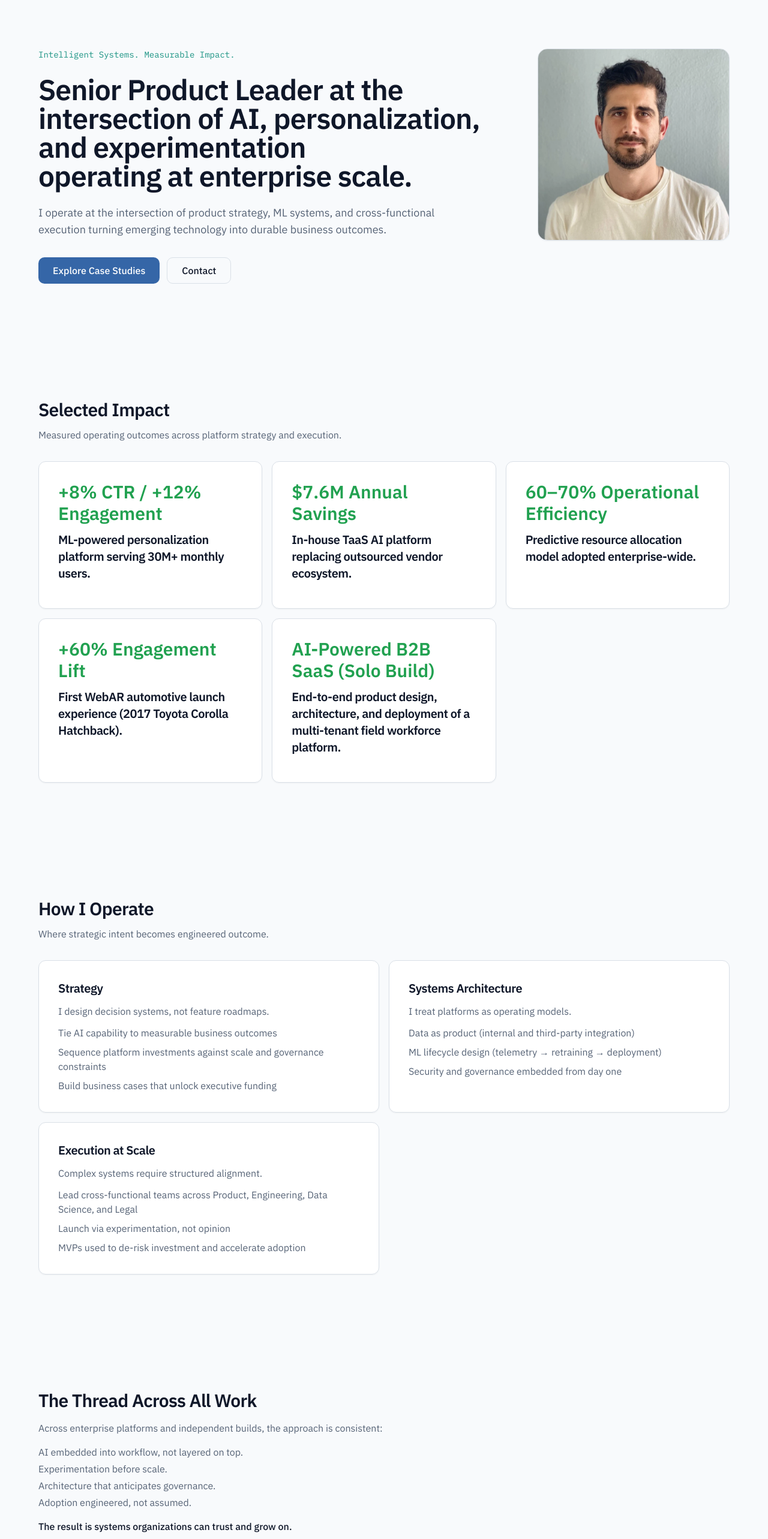
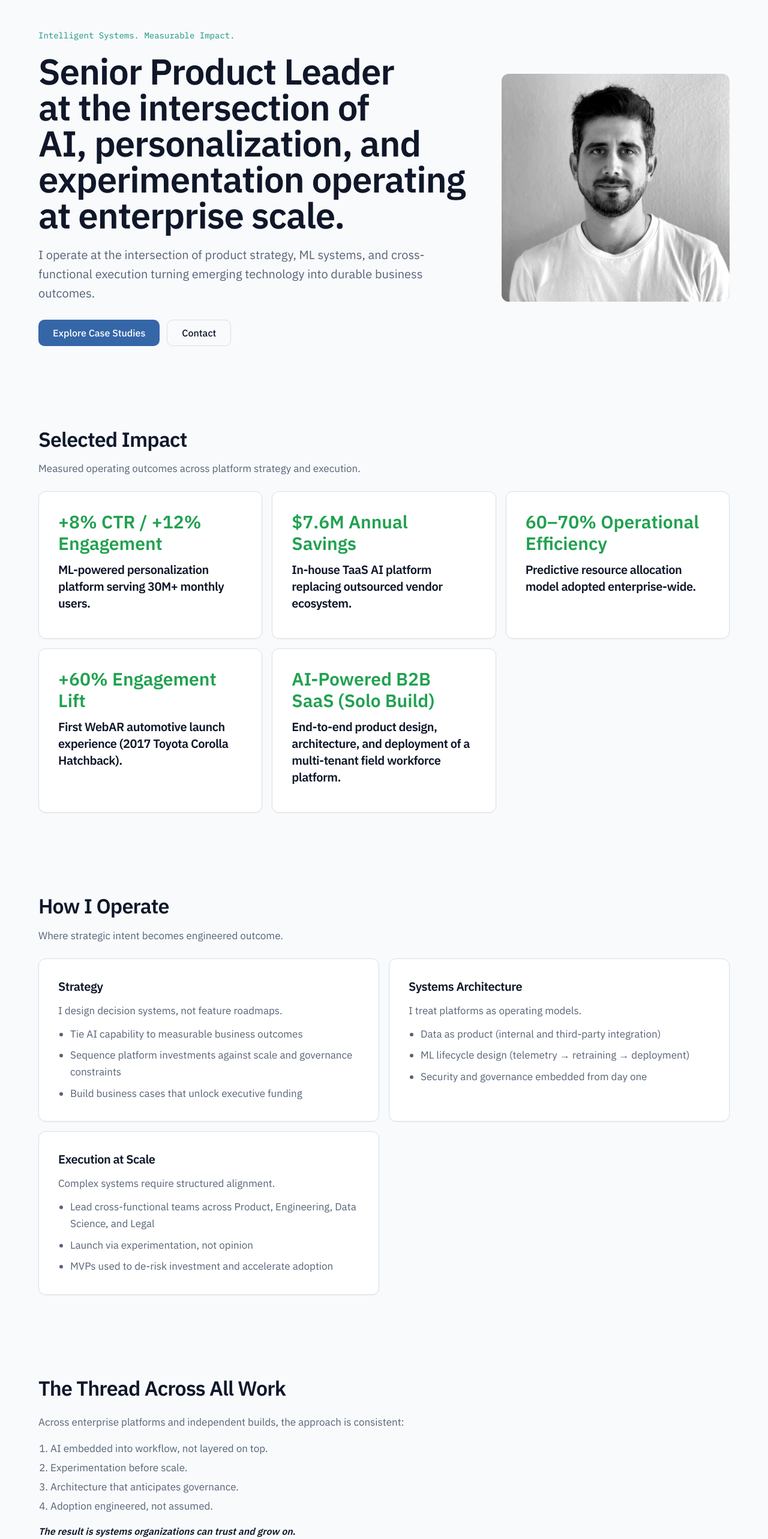
Before and after one commit to delalamamiguel-max/portfolio, a React (Vite) app: page /#case-studies in a window 1280 px wide. Shown: the part 80-2646 px from the top of the page at 60% size. Built offline with nearby package versions, Linux system fonts and the light colour scheme.

Commit message:
refine homepage flow, private case-study detail UX, and CMS docs

```diff
--- a/src/components/case-study/case-study-template.tsx
+++ b/src/components/case-study/case-study-template.tsx
@@ -24,7 +24,7 @@ export function CaseStudyTemplate({ study }: CaseStudyTemplateProps) {
 
         <div className="space-y-8">
           <header className="space-y-4">
-            <HistoryBackButton fallbackTo="/case-studies" label="Back" />
+            <HistoryBackButton fallbackTo="/" label="Back to Home" />
             <h1 className="h1">{study.title}</h1>
             <p className="body-lg max-w-3xl">{study.summary}</p>
             <div className="flex max-w-full flex-wrap items-start gap-2">
--- a/src/components/layout/section.tsx
+++ b/src/components/layout/section.tsx
@@ -19,7 +19,7 @@ export function Section({ children, className, density = "default", as = "sectio
       aria-label={ariaLabel}
       className={cn(
         "container scroll-mt-24",
-        density === "default" ? "py-12 md:py-16 lg:py-24" : "py-12 md:py-14 lg:py-20",
+        density === "default" ? "py-10 md:py-12 lg:py-16" : "py-8 md:py-10 lg:py-12",
         className,
       )}
     >
--- a/src/index.css
+++ b/src/index.css
@@ -88,27 +88,27 @@ html {
 
 @layer components {
   .h1 {
-    @apply text-4xl font-semibold tracking-[-0.02em] text-primary-text md:text-5xl;
+    @apply text-4xl font-semibold tracking-[-0.02em] text-primary-text md:text-5xl lg:text-6xl;
   }
 
   .h2 {
-    @apply text-3xl font-semibold tracking-tight text-primary-text;
+    @apply text-[30px] font-semibold tracking-tight text-primary-text md:text-[34px];
   }
 
   .h3 {
-    @apply text-[22px] font-semibold tracking-tight text-primary-text;
+    @apply text-2xl font-semibold tracking-tight text-primary-text;
   }
 
   .h4 {
     @apply text-xl font-semibold tracking-tight text-primary-text;
   }
 
-.body-lg {
-    @apply text-lg text-muted-text;
+  .body-lg {
+    @apply text-xl leading-8 text-muted-text;
   }
 
   .body-md {
-    @apply text-base text-muted-text;
+    @apply text-[17px] leading-7 text-muted-text;
   }
 
   .mono-label {
@@ -122,6 +122,18 @@ html {
 
 .link-accent {
   @apply font-mono text-sm text-accent transition-colors duration-200 hover:opacity-80 hover:underline focus-visible:outline-none focus-visible:ring-2 focus-visible:ring-ring focus-visible:ring-offset-2 focus-visible:ring-offset-background;
+}
+
+[data-reveal] {
+  opacity: 0;
+  transform: translateY(10px);
+  transition: opacity 420ms ease, transform 420ms ease;
+  transition-delay: var(--reveal-delay, 0ms);
+}
+
+[data-reveal].is-visible {
+  opacity: 1;
+  transform: translateY(0);
 }
 
 .status-success-text {
@@ -231,4 +243,9 @@ th {
     animation: none !important;
     transition-duration: 0ms !important;
   }
+
+  [data-reveal] {
+    opacity: 1 !important;
+    transform: none !important;
+  }
 }
--- a/src/pages/home-page.tsx
+++ b/src/pages/home-page.tsx
@@ -1,4 +1,5 @@
 import { FormEvent, useEffect, useMemo, useState } from "react";
+import { Link } from "react-router-dom";
 import { useLocation } from "react-router-dom";
 import { Section } from "@/components/layout/section";
 import { Button } from "@/components/ui/button";
@@ -28,8 +29,8 @@ function resolveSectionTarget(href: string, fallbackId: string): string {
 function HeroSection({ id, content }: { id: string; content: HomeContent }) {
   return (
     <Section id={id} ariaLabel="Hero">
-      <div className="grid gap-8 lg:grid-cols-[minmax(0,1fr)_320px] lg:items-start">
-        <div className="max-w-3xl space-y-6">
+      <div data-reveal className="grid gap-8 lg:grid-cols-[minmax(0,1fr)_380px] lg:items-center">
+        <div className="max-w-3xl space-y-5">
           <p className="mono-label">{content.heroEyebrow}</p>
           <h1 className="h1 text-balance">{content.heroHeadline}</h1>
           <p className="body-lg max-w-2xl">{content.heroSubheadline}</p>
@@ -51,13 +52,13 @@ function HeroSection({ id, content }: { id: string; content: HomeContent }) {
           </div>
         </div>
 
-        <div className="mx-auto w-full max-w-[320px] lg:mx-0">
-          <div className="relative aspect-square overflow-hidden rounded-2xl border border-border bg-card/90 shadow-sm transition-colors duration-300">
+        <div className="mx-auto w-full max-w-[340px] lg:mx-0 lg:max-w-[380px]">
+          <div className="relative aspect-square overflow-hidden rounded-xl">
             {content.profileImage?.src ? (
               <img
                 src={content.profileImage.src}
                 alt={content.profileImage.alt || "Homepage profile image"}
-                className="h-full w-full object-cover"
+                className="h-full w-full object-cover grayscale contrast-125"
                 loading="eager"
                 decoding="async"
               />
@@ -80,11 +81,11 @@ function HeroSection({ id, content }: { id: string; content: HomeContent }) {
 function SelectedImpactSection({ id, content }: { id: string; content: HomeContent }) {
   return (
     <Section id={id} ariaLabel="Selected impact">
-      <div className="mb-8 max-w-2xl space-y-3">
+      <div data-reveal className="mb-6 max-w-2xl space-y-2">
         <h2 className="h2">{content.selectedImpactHeading}</h2>
         <p className="body-md">{content.selectedImpactSubtext}</p>
       </div>
-      <div className="grid gap-4 md:grid-cols-3">
+      <div data-reveal className="grid gap-4 md:grid-cols-3">
         {content.proofMetrics.map((metric) => (
           <MetricBlock
             key={`${metric.metric}-${metric.descriptor}`}
@@ -101,19 +102,19 @@ function SelectedImpactSection({ id, content }: { id: string; content: HomeConte
 function StrategicPillarsSection({ id, content }: { id: string; content: HomeContent }) {
   return (
     <Section id={id} ariaLabel="Strategic pillars">
-      <div className="mb-8 max-w-2xl space-y-3">
+      <div data-reveal className="mb-6 max-w-2xl space-y-2">
         <h2 className="h2">{content.strategicPillarsHeading}</h2>
         <p className="body-md">{content.strategicPillarsSubtext}</p>
       </div>
-      <div className="grid gap-4 md:grid-cols-2">
+      <div data-reveal className="grid items-stretch gap-4 md:grid-cols-2">
         {content.strategicPillars.map((pillar) => (
-          <Card key={pillar.headline} variant="case-study" padding="md">
+          <Card key={pillar.headline} variant="case-study" padding="md" className="h-full">
             <CardHeader className="space-y-3">
               <CardTitle>{pillar.headline}</CardTitle>
               <p className="body-md">{pillar.subheadline}</p>
-              <ul className="space-y-2">
+              <ul className="list-disc space-y-2 pl-5">
                 {pillar.bullets.map((bullet) => (
-                  <li key={bullet} className="body-md truncate-none break-normal">
+                  <li key={bullet} className="body-md leading-relaxed">
                     {bullet}
                   </li>
                 ))}
@@ -129,7 +130,7 @@ function StrategicPillarsSection({ id, content }: { id: string; content: HomeCon
 function CustomSectionsSection({ id, content }: { id: string; content: HomeContent }) {
   return (
     <Section id={id} ariaLabel="Custom content sections">
-      <div className="space-y-8">
+      <div data-reveal className="space-y-8">
         {content.customSections.map((entry) => (
           <article key={`${entry.cmsLabel}-${entry.publicTitle}`} className="space-y-4">
             <h2 className="h2">{entry.publicTitle}</h2>
@@ -137,27 +138,30 @@ function CustomSectionsSection({ id, content }: { id: string; content: HomeConte
               <>
                 {entry.body ? <p className="body-md max-w-4xl">{entry.body}</p> : null}
                 {entry.bullets.length > 0 ? (
-                  <ul className="space-y-1">
-                    {entry.bullets.map((bullet) => (
+                  <ol className="list-decimal space-y-1 pl-5">
+                    {entry.bullets.map((bullet, index) => (
                       <li key={bullet} className="body-md">
-                        {bullet}
+                        {bullet || `Point ${index + 1}`}
                       </li>
                     ))}
-                  </ul>
+                  </ol>
                 ) : null}
               </>
             ) : (
               <div className="space-y-4">
                 {entry.credentials.map((credential) => (
                   <div key={`${credential.programTitle}-${credential.institution}`} className="rounded-lg border border-border/70 bg-card/60 p-4">
-                    <h3 className="h4">{credential.programTitle}</h3>
+                    <p className="mono-label opacity-70">Program</p>
+                    <h3 className="h4 mt-1">{credential.programTitle}</h3>
+                    <p className="mono-label mt-3 opacity-70">Institution</p>
                     <p className="body-md mt-1">{credential.institution}</p>
-                    <p className="body-md mt-2">{credential.appliedContext}</p>
+                    <p className="mono-label mt-3 opacity-70">Applied Context</p>
+                    <p className="body-md mt-1">{credential.appliedContext}</p>
                   </div>
                 ))}
               </div>
             )}
-            {entry.closingStatement ? <p className="text-base font-medium text-foreground">{entry.closingStatement}</p> : null}
+            {entry.closingStatement ? <p className="text-base font-semibold italic text-foreground">{entry.closingStatement}</p> : null}
           </article>
         ))}
       </div>
@@ -169,8 +173,8 @@ function CaseStudiesSection({ id }: { id: string }) {
   const studies = getCaseStudies(false);
   return (
     <Section id={id} ariaLabel="Case studies">
-      <div className="max-w-4xl space-y-6">
-        <header className="space-y-3">
+      <div data-reveal className="max-w-4xl space-y-6">
+        <header className="space-y-2">
           <h2 className="h2">Case Studies</h2>
           <p className="body-lg">Selected strategic product systems work.</p>
         </header>
@@ -184,6 +188,9 @@ function CaseStudiesSection({ id }: { id: string }) {
                   <TagPill key={`${study.slug}-${tag}`}>{tag}</TagPill>
                 ))}
               </div>
+              <Link to={`/case-studies/${study.slug}`} className="mt-4 inline-block link-accent">
+                Open case study
+              </Link>
             </Card>
           ))}
         </div>
@@ -196,23 +203,26 @@ function PhilosophySection({ id }: { id: string }) {
   const essays = getPhilosophyDocs(false);
   return (
     <Section id={id} ariaLabel="Philosophy">
-      <div className="max-w-4xl space-y-8">
-        <header className="space-y-4">
+      <div data-reveal className="max-w-4xl space-y-6">
+        <header className="space-y-3">
           <h2 className="h2">Philosophy</h2>
           <p className="body-lg max-w-3xl">Short strategy essays on product systems, governance, and intelligent platform scale.</p>
         </header>
 
-        <div className="space-y-4">
+        <div className="space-y-5">
           {essays.map((essay) => (
-            <article key={essay.slug} id={`essay-${essay.slug}`} className="card-case-study">
+            <article key={essay.slug} id={`essay-${essay.slug}`} className="card-case-study space-y-3">
               <h3 className="h3">{essay.title}</h3>
-              <p className="mt-3 body-md">{essay.summary}</p>
+              <p className="body-md font-medium text-foreground">{essay.summary}</p>
+              <div
+                className="markdown-content body-md space-y-2"
+                dangerouslySetInnerHTML={{ __html: markdownToHtml(essay.body) }}
+              />
               <div className="mt-4 flex flex-wrap gap-2">
                 {essay.tags.map((tag) => (
                   <TagPill key={`${essay.slug}-${tag}`}>{tag}</TagPill>
                 ))}
               </div>
-              <div className="markdown-content mt-4 body-md" dangerouslySetInnerHTML={{ __html: markdownToHtml(essay.body) }} />
             </article>
           ))}
         </div>
@@ -225,53 +235,11 @@ function ResumeSection({ id }: { id: string }) {
   const resume = getResumeContent();
   return (
     <Section id={id} ariaLabel="Resume">
-      <div className="max-w-5xl space-y-8">
-        <header className="flex flex-wrap items-start justify-between gap-4">
-          <div className="space-y-3">
-            <h2 className="h2">Resume</h2>
-            <p className="body-lg max-w-3xl">Metrics-forward timeline optimized for fast recruiter and executive skim.</p>
-          </div>
-          <a href={resume.downloadablePdfUrl} download>
-            <Button variant="secondary" size="lg">Download PDF</Button>
-          </a>
-        </header>
-
-        <div className="space-y-4">
-          {resume.sections.map((entry) => (
-            <Card key={`${entry.role}-${entry.company}`} variant="case-study" padding="md">
-              <div className="flex flex-wrap items-center justify-between gap-3">
-                <div>
-                  <h3 className="h3">{entry.role}</h3>
-                  <p className="body-md mt-1">{entry.company}</p>
-                </div>
-                <p className="mono-label">{entry.timeline}</p>
-              </div>
-
-              <ul className="mt-4 space-y-2">
-                {entry.highlights.map((highlight) => (
-                  <li key={highlight} className="body-md flex gap-2">
-                    <span className="mt-2 h-1.5 w-1.5 rounded-full bg-accent" aria-hidden="true" />
-                    <span>{highlight}</span>
-                  </li>
-                ))}
-              </ul>
-
-              <div className="mt-4 flex flex-wrap items-center gap-2">
-                {entry.metrics.map((metric) => (
-                  <p key={`${entry.role}-${metric}`} className="rounded-md border border-border bg-secondary px-3 py-1 text-sm text-foreground">
-                    <strong>{metric}</strong>
-                  </p>
-                ))}
-              </div>
-
-              <div className="mt-4 flex flex-wrap gap-2">
-                {entry.tags.map((tag) => (
-                  <TagPill key={`${entry.role}-${tag}`}>{tag}</TagPill>
-                ))}
-              </div>
-            </Card>
-          ))}
-        </div>
+      <div data-reveal className="max-w-5xl">
+        <h2 className="sr-only">Resume</h2>
+        <a href={resume.downloadablePdfUrl} target="_blank" rel="noopener noreferrer">
+          <Button variant="primary" size="lg">Download PDF</Button>
+        </a>
       </div>
     </Section>
   );
@@ -312,8 +280,8 @@ function ContactSection({ id }: { id: string }) {
 
   return (
     <Section id={id} ariaLabel="Contact">
-      <div className="max-w-3xl space-y-8">
-        <header className="space-y-4">
+      <div data-reveal className="max-w-3xl space-y-6">
+        <header className="space-y-3">
           <h2 className="h2">Contact</h2>
           <p className="body-lg">{contact.headline}</p>
           <p className="body-md">{contact.subtext}</p>
@@ -394,5 +362,28 @@ export function HomePage() {
     });
   }, [location.hash]);
 
+  useEffect(() => {
+    const targets = Array.from(document.querySelectorAll<HTMLElement>("[data-reveal]"));
+    if (targets.length === 0) return;
+
+    const observer = new IntersectionObserver(
+      (entries) => {
+        entries.forEach((entry) => {
+          if (!entry.isIntersecting) return;
+          entry.target.classList.add("is-visible");
+          observer.unobserve(entry.target);
+        });
+      },
+      { threshold: 0.12, rootMargin: "0px 0px -8% 0px" },
+    );
+
+    targets.forEach((target, index) => {
+      target.style.setProperty("--reveal-delay", `${Math.min(index * 40, 220)}ms`);
+      observer.observe(target);
+    });
+
+    return () => observer.disconnect();
+  }, [structure]);
+
   return <div>{structure.map((block) => sectionRenderers[block.type](block.id, content))}</div>;
 }
--- a/src/pages/private-placeholders.tsx
+++ b/src/pages/private-placeholders.tsx
@@ -45,7 +45,7 @@ export function CaseStudyDetailPage() {
         <div className="max-w-2xl space-y-4">
           <h1 className="h1">Case study not available.</h1>
           <p className="body-md">This case study is not published.</p>
-          <HistoryBackButton fallbackTo="/case-studies" label="Back" />
+          <HistoryBackButton fallbackTo="/" label="Back to Home" />
         </div>
       </Section>
     );
```
Also changed, not shown: src/App.tsx (+11 -1 lines), src/components/layout/site-shell.tsx (+10 -2 lines), src/components/ui/scroll-top-button.tsx (added, +37 -0 lines), 2 other files (tests, documents, lock files or other folders).
